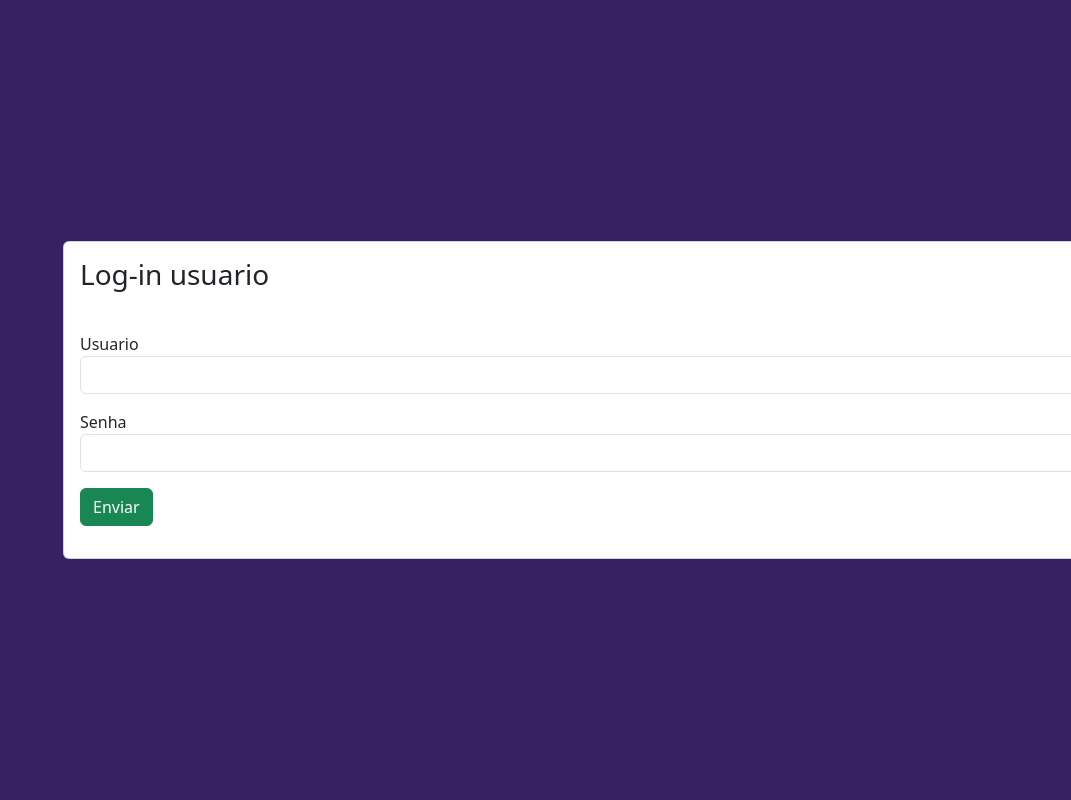
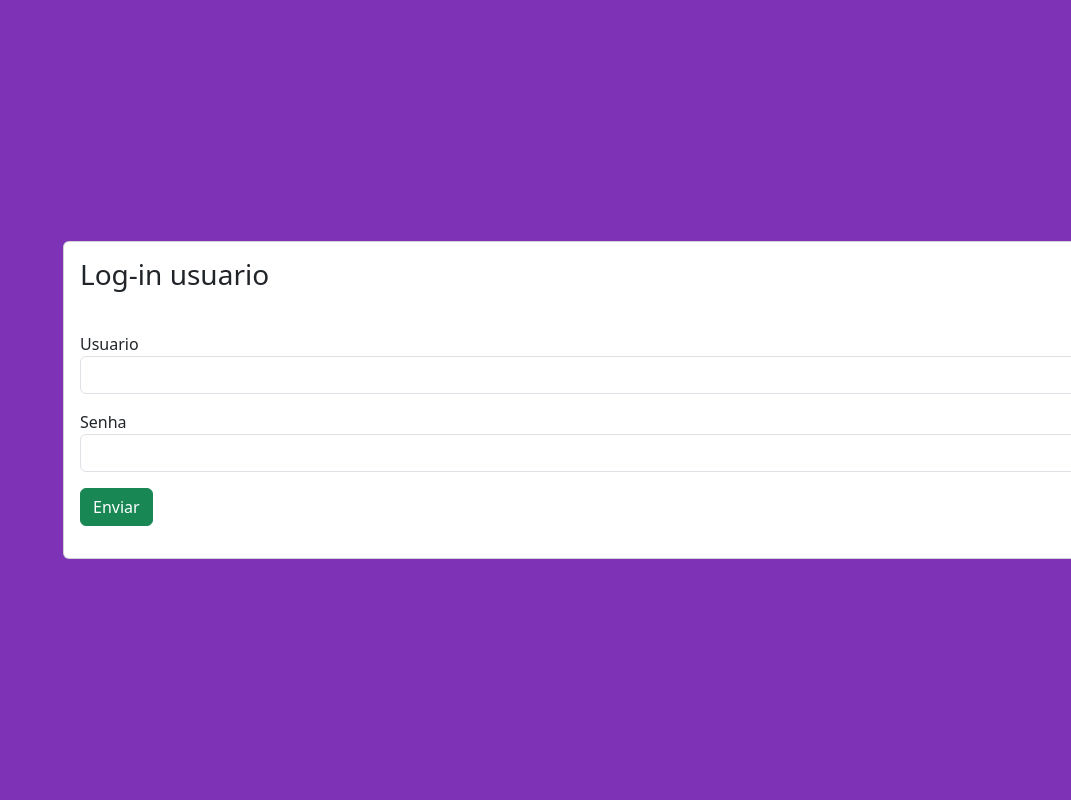
Before and after one commit to IanServio/ProjetoPHP, a PHP site: page /paginalogin.php in a window 1600 px wide; the page is wider, and only the part inside the window is pictured. Shown: that part, without its empty margins (529-1600 px from the left). Run offline with PHP 8.4, Linux system fonts and the light colour scheme.

Commit message:
Update paginalogin.php
alteracao de cor do background

```diff
--- a/paginalogin.php
+++ b/paginalogin.php
@@ -7,7 +7,7 @@
     <link href="https://cdn.jsdelivr.net/npm/bootstrap@5.3.2/dist/css/bootstrap.min.css" rel="stylesheet" integrity="sha384-T3c6CoIi6uLrA9TneNEoa7RxnatzjcDSCmG1MXxSR1GAsXEV/Dwwykc2MPK8M2HN" crossorigin="anonymous">
     <style>
         body{
-            background-color: #372162;
+            background-color: #7e33b7;
         }
         .login{
             width: 100%;
```
